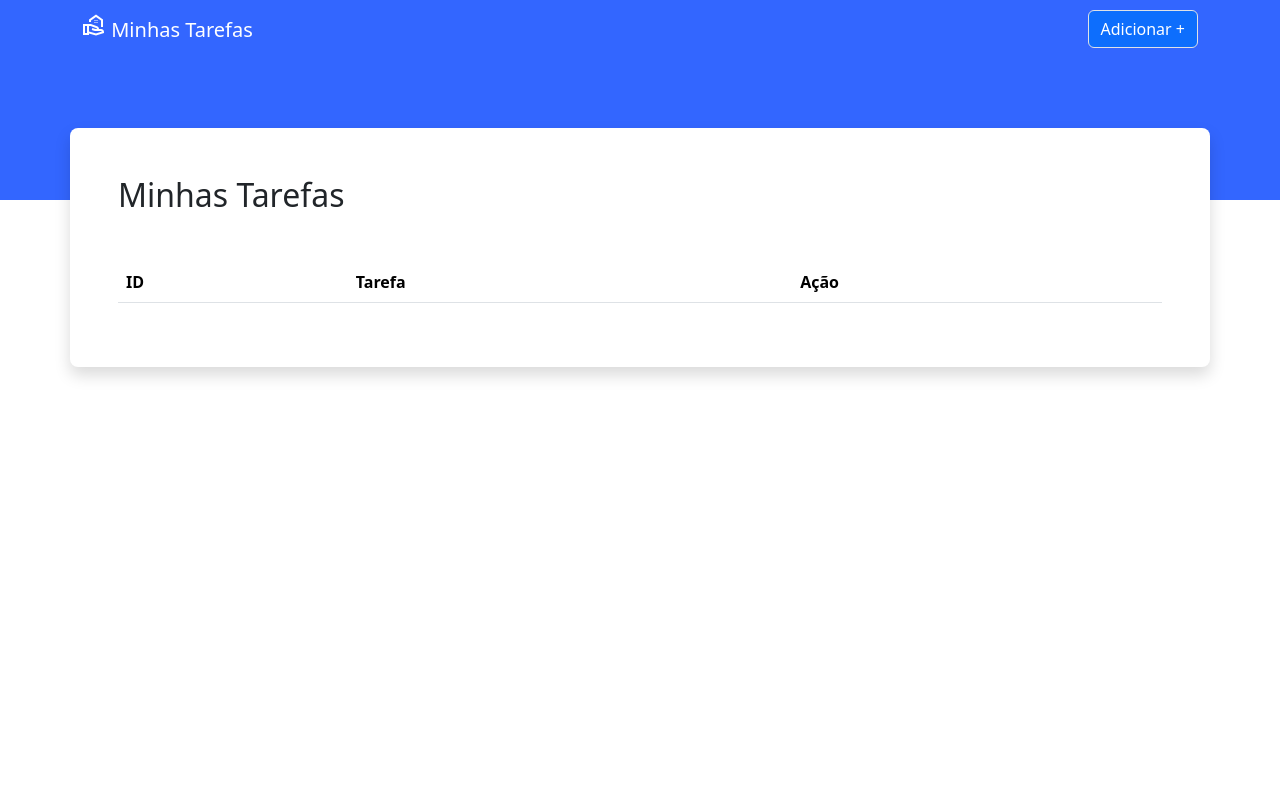
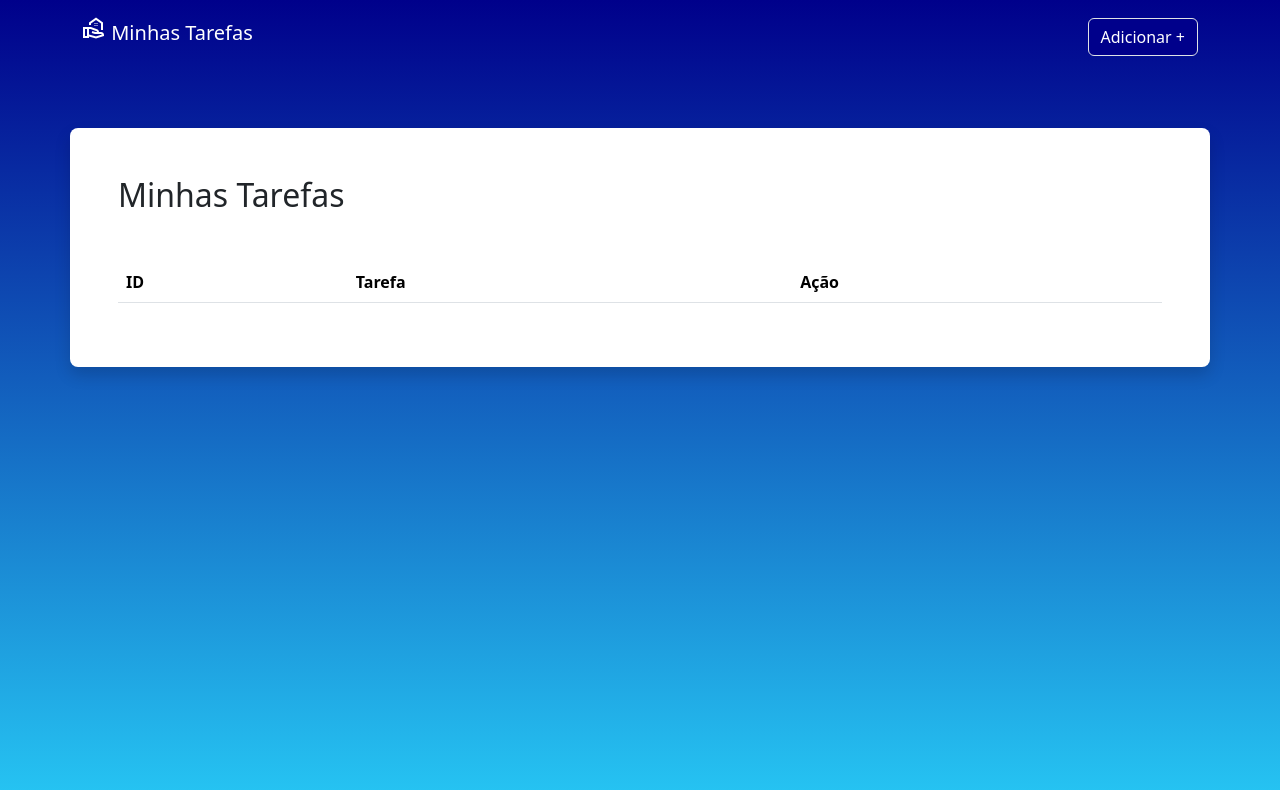
Before and after one commit to Enzo0708/API-Flask, a plain HTML site: page index.html in a window 1280 px wide. Drawn offline with nearby package versions, Linux system fonts and the light colour scheme; no server answers.

Commit message:
Update style.css

```diff
--- a/style.css
+++ b/style.css
@@ -2,8 +2,8 @@ html::before{
     content: "";
     position: absolute;
     width: 100%;
-    height: 200px;
-    background-color: #3366ff;
+    height: 100%;
+    background-image: linear-gradient(#00008B, #26c5f3);
     z-index: -1;
 }
 
@@ -22,8 +22,8 @@ html::before{
     margin-left: 10px;
 }
 
-.but{
-    background-color: #3333ff;
+#but{
+    background-color: #00008B;
     border: rgb(255, 255, 255);
     margin-top: 10px;
 }
```
